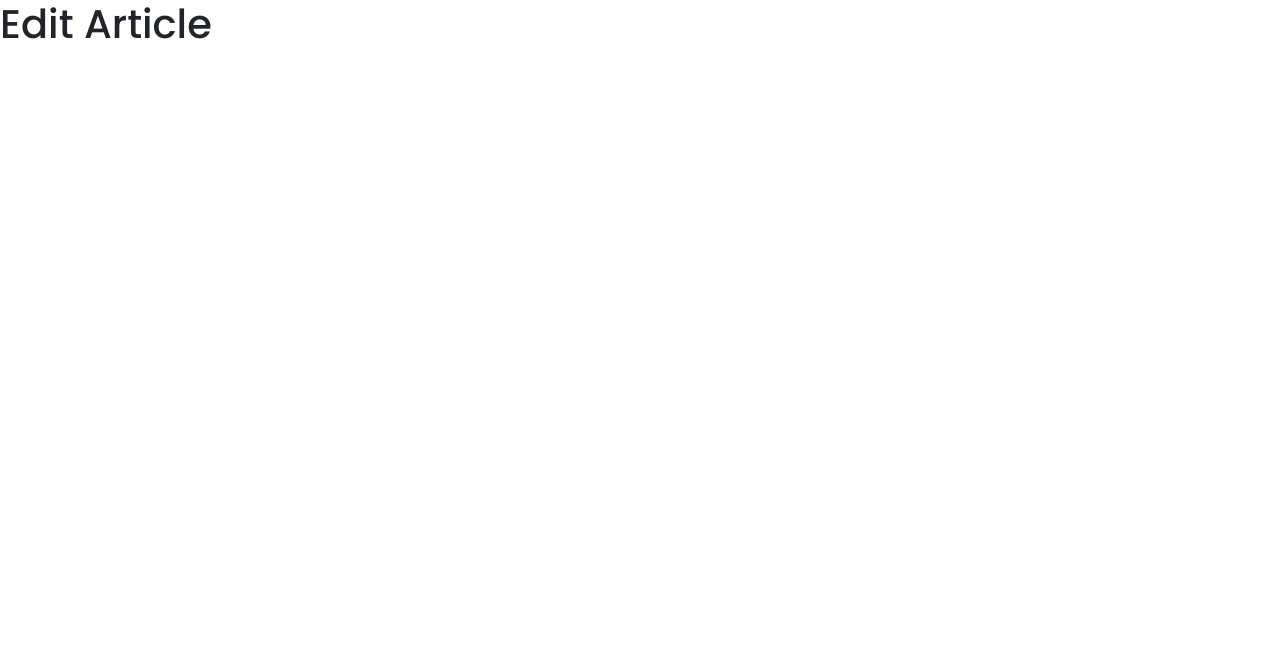
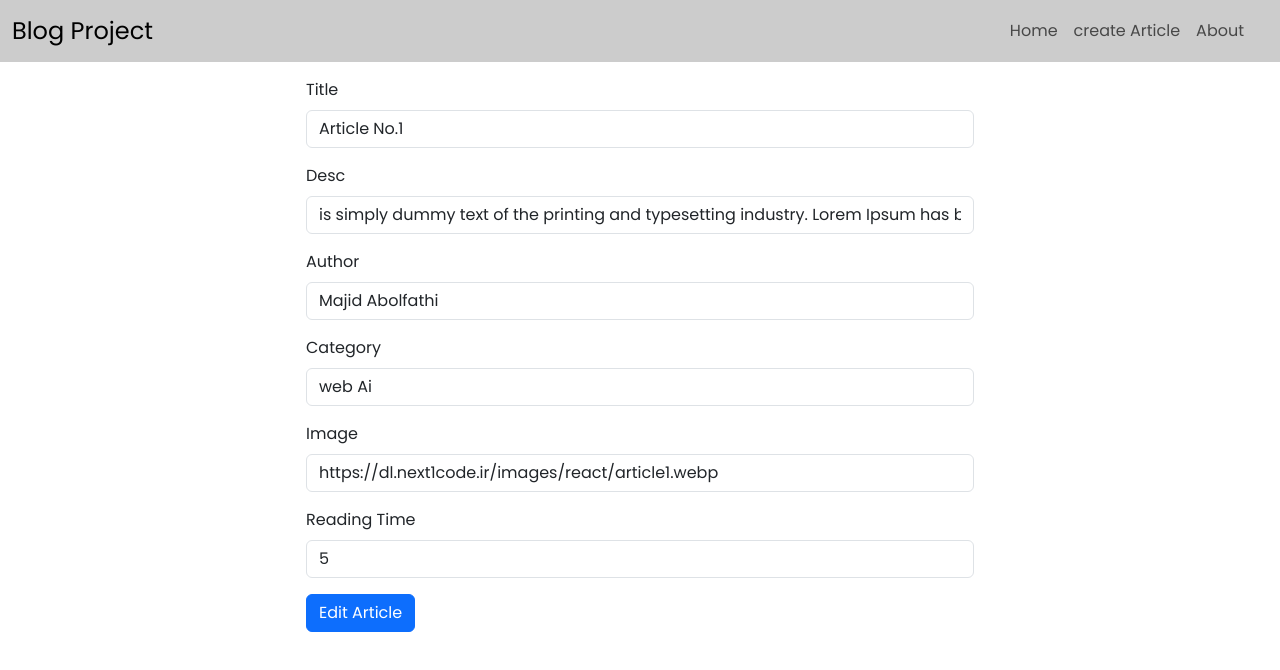
Before and after one commit to Majiiddddd/blog-one, a React (Create React App) app: page /edit-article/1 in a window 1280 px wide. Shown: the top 670 px of the page. Built offline with nearby package versions, Linux system fonts and the light colour scheme; data requests are answered from the project's data file.

Commit message:
edit article page

```diff
--- a/db.json
+++ b/db.json
@@ -1,7 +1,7 @@
 {
   "articles": [
     {
-      "id": 1,
+      "id": "1",
       "title": "Article No.1",
       "desc": "is simply dummy text of the printing and typesetting industry. Lorem Ipsum has been the industry's standard dummy text ever since the 1500s, when an unknown printer took a galley of type and scrambled it to make a type specimen book.",
       "image": "https://dl.next1code.ir/images/react/article1.webp",
@@ -10,7 +10,7 @@
       "Author": "Majid Abolfathi"
     },
     {
-      "id": 2,
+      "id": "2",
       "title": "Article No.2",
       "desc": "is simply dummy text of the printing and typesetting industry. Lorem Ipsum has been the industry's standard dummy text ever since the 1500s, when an unknown printer took a galley of type and scrambled it to make a type specimen book.",
       "image": "https://dl.next1code.ir/images/react/article2.webp",
@@ -19,7 +19,7 @@
       "Author": "Majid Abolfathi"
     },
     {
-      "id": 3,
+      "id": "3",
       "title": "Article No.3",
       "desc": "is simply dummy text of the printing and typesetting industry. Lorem Ipsum has been the industry's standard dummy text ever since the 1500s, when an unknown printer took a galley of type and scrambled it to make a type specimen book.",
       "image": "https://dl.next1code.ir/images/react/article3.webp",
@@ -28,7 +28,7 @@
       "Author": "Majid Abolfathi"
     },
     {
-      "id": 4,
+      "id": "4",
       "title": "Article No.4",
       "desc": "is simply dummy text of the printing and typesetting industry. Lorem Ipsum has been the industry's standard dummy text ever since the 1500s, when an unknown printer took a galley of type and scrambled it to make a type specimen book.",
       "image": "https://dl.next1code.ir/images/react/article4.webp",
@@ -37,7 +37,7 @@
       "Author": "Majid Abolfathi"
     },
     {
-      "id": 5,
+      "id": "5",
       "title": "Article No.5",
       "desc": "is simply dummy text of the printing and typesetting industry. Lorem Ipsum has been the industry's standard dummy text ever since the 1500s, when an unknown printer took a galley of type and scrambled it to make a type specimen book.",
       "image": "https://dl.next1code.ir/images/react/article5.webp",
@@ -46,30 +46,12 @@
       "Author": "Majid Abolfathi"
     },
     {
-      "id": 6,
+      "id": "6",
       "title": "Article No.6",
       "desc": "is simply dummy text of the printing and typesetting industry. Lorem Ipsum has been the industry's standard dummy text ever since the 1500s, when an unknown printer took a galley of type and scrambled it to make a type specimen book.",
       "image": "https://dl.next1code.ir/images/react/article6.webp",
-      "readingTime": 2,
-      "category": "Entertainment",
-      "Author": "Majid Abolfathi"
-    },
-    {
-      "id": 7,
-      "title": "Article No.7",
-      "desc": "is simply dummy text of the printing and typesetting industry. Lorem Ipsum has been the industry's standard dummy text ever since the 1500s, when an unknown printer took a galley of type and scrambled it to make a type specimen book.",
-      "image": "https://dl.next1code.ir/images/react/article7.webp",
-      "readingTime": 23,
-      "category": "ChatGPT",
-      "Author": "Majid Abolfathi"
-    },
-    {
-      "id": 8,
-      "title": "Article No.8",
-      "desc": "is simply dummy text of the printing and typesetting industry. Lorem Ipsum has been the industry's standard dummy text ever since the 1500s, when an unknown printer took a galley of type and scrambled it to make a type specimen book.",
-      "image": "https://dl.next1code.ir/images/react/article8.webp",
-      "readingTime": 10,
-      "category": "ChatGPT",
+      "readingTime": 7,
+      "category": "Game",
       "Author": "Majid Abolfathi"
     }
   ]
--- a/src/pages/addArticle/AddArticle.js
+++ b/src/pages/addArticle/AddArticle.js
@@ -45,6 +45,8 @@ function AddArticle() {
   const formHandler = (e) => {
     setFormData({ ...formData, [e.target.name]: e.target.value });
   };
+
+
   return (
     <>
       <MyNavbar />
--- a/src/pages/article/Article.js
+++ b/src/pages/article/Article.js
@@ -6,12 +6,16 @@ import { Button, Col, Container, Row } from "react-bootstrap";
 import { BiTimeFive, BiCategoryAlt } from "react-icons/bi";
 import { BsPencilSquare } from "react-icons/bs";
 import { MdDelete, MdOutlineEditCalendar } from "react-icons/md";
-import './Article.css';
+import "./Article.css";
+import Swal from "sweetalert2";
+import { useNavigate } from "react-router-dom";
+import { Link } from "react-router-dom";
 
 function Article() {
   const articleId = useParams().articleId;
 
   const [articleData, setArticleData] = useState({});
+  const navigate = useNavigate();
 
   useEffect(() => {
     axios
@@ -19,43 +23,73 @@ function Article() {
       .then((response) => setArticleData(response.data));
   }, []);
 
+  const deleteArticleHandler = (articleId) => {
+    Swal.fire({
+      title: "Are you sure?",
+      icon: "warning",
+      showCancelButton: true,
+      confirmButtonColor: "#3085d6",
+      cancelButtonColor: "#d33",
+      confirmButtonText: "Yes, delete it!",
+      cancelButtonText: "No!",
+    }).then((result) => {
+      if (result.isConfirmed) {
+        axios.delete(`http://localhost:5002/articles/${articleId}`);
+        Swal.fire({
+          title: "Deleted!",
+          text: "Your file has been deleted.",
+          icon: "success",
+        });
+
+        navigate("/");
+      }
+    });
+  };
+
+
+
   return (
     <>
       <MyNavbar />
       <Container>
-        <Row style={{marginTop:'80px'}}>
+        <Row style={{ marginTop: "80px" }}>
           <Col lg={4}>
             <div className="articleCardContainer">
               <div className="cardHeader">
-                <img src="https://dl.next1code.ir/images/react/article1.webp" />
-                <h4>Article title</h4>
+                <img src={articleData.image} />
+                <h4>{articleData.title}</h4>
               </div>
               <div className="cardBody">
                 <p>
                   <BsPencilSquare size="20px" />
-                  Author: <b>Majid</b>
+                  Author: <b>{articleData.Author}</b>
                 </p>
                 <p>
                   <BiTimeFive size="20px" />
-                  Duration: <b>5min</b>
+                  Duration: <b>{articleData.readingTime}min</b>
                 </p>
                 <p>
                   <BiCategoryAlt size="20px" />
-                  Category: <b>Web</b>
+                  Category: <b>{articleData.category}</b>
                 </p>
               </div>
               <div className="cardFooter">
-                <Button variant="outline-danger">
+                <Button
+                  onClick={() => deleteArticleHandler(articleId)}
+                  variant="outline-danger"
+                >
                   <MdDelete size="20px" />
                 </Button>
-                <Button variant="outline-primary">
-                  <MdOutlineEditCalendar size="20px" />
-                </Button>
+                <Link to={`/edit-article/${articleId}`}>
+                  <Button variant="outline-primary">
+                    <MdOutlineEditCalendar size="20px" />
+                  </Button>
+                </Link>
               </div>
             </div>
           </Col>
 
-          <Col lg={8} style={{textAlign : 'justify'}}>
+          <Col lg={8} style={{ textAlign: "justify" }}>
             <p>
               Lorem ipsum dolor sit amet, consectetur adipiscing elit. Nunc eu
               diam consequat, faucibus risus vel, accumsan est. Ut volutpat
@@ -110,7 +144,7 @@ function Article() {
               ridiculus mus. Sed ultrices ullamcorper neque in consectetur.
             </p>
             <p>
-            Lorem ipsum dolor sit amet, consectetur adipiscing elit. Nunc eu
+              Lorem ipsum dolor sit amet, consectetur adipiscing elit. Nunc eu
               diam consequat, faucibus risus vel, accumsan est. Ut volutpat
               augue eget tristique sagittis. Quisque pharetra odio euismod
               gravida malesuada. Proin quis augue suscipit, condimentum ante
--- a/src/pages/editArticle/EditArticle.js
+++ b/src/pages/editArticle/EditArticle.js
@@ -1,6 +1,96 @@
+import axios from "axios";
+import { useEffect, useState } from "react";
+import { useParams } from "react-router-dom";
+import MyNavbar from "./../../components/navbar/MyNavbar";
+import Button from "react-bootstrap/Button";
+import Form from "react-bootstrap/Form";
+import Swal from "sweetalert2";
+
 function EditArticle(){
+    const [articleData , setArticleData] = useState({});
+    const articleId = useParams().articleId;
+
+   useEffect( ()=>{
+    axios.get(`http://localhost:5002/articles/${articleId}`).then(response => setArticleData(response.data))
+   } , [])
+
+   const editArticleHandler = () =>{
+
+   }
+   const formHandler = (e)=>{
+    setArticleData({...articleData,[e.target.name]:e.target.value});
+   }
     return(
-        <h1>Edit Article</h1>
+        <>
+        <MyNavbar />
+        <div className="formContainer">
+          <Form>
+            <Form.Group className="mb-3">
+              <Form.Label>Title</Form.Label>
+              <Form.Control
+                value={articleData.title}
+                name="title"
+                onChange={formHandler}
+                type="text"
+                placeholder="Type here.."
+              />
+            </Form.Group>
+            <Form.Group className="mb-3">
+              <Form.Label>Desc</Form.Label>
+              <Form.Control
+                value={articleData.desc}
+                name="desc"
+                onChange={formHandler}
+                type="text"
+                placeholder="Type here.."
+              />
+            </Form.Group>
+            <Form.Group className="mb-3">
+              <Form.Label>Author</Form.Label>
+              <Form.Control
+                value={articleData.Author}
+                name="Author"
+                onChange={formHandler}
+                type="text"
+                placeholder="Type here.."
+              />
+            </Form.Group>
+            <Form.Group className="mb-3">
+              <Form.Label>Category</Form.Label>
+              <Form.Control
+                value={articleData.category}
+                name="category"
+                onChange={formHandler}
+                type="text"
+                placeholder="Type here.."
+              />
+            </Form.Group>
+            <Form.Group className="mb-3">
+              <Form.Label>Image</Form.Label>
+              <Form.Control
+                value={articleData.image}
+                name="image"
+                onChange={formHandler}
+                type="text"
+                placeholder="Type here.."
+              />
+            </Form.Group>
+            <Form.Group className="mb-3">
+              <Form.Label>Reading Time</Form.Label>
+              <Form.Control
+                value={articleData.readingTime}
+                name="readingTime"
+                onChange={formHandler}
+                type="number"
+                placeholder="Type here.."
+              />
+            </Form.Group>
+            <Button onClick={editArticleHandler} variant="primary" type="button">
+              Edit Article
+            </Button>
+          </Form>
+        </div>
+      </>
     );
 }
 
```
